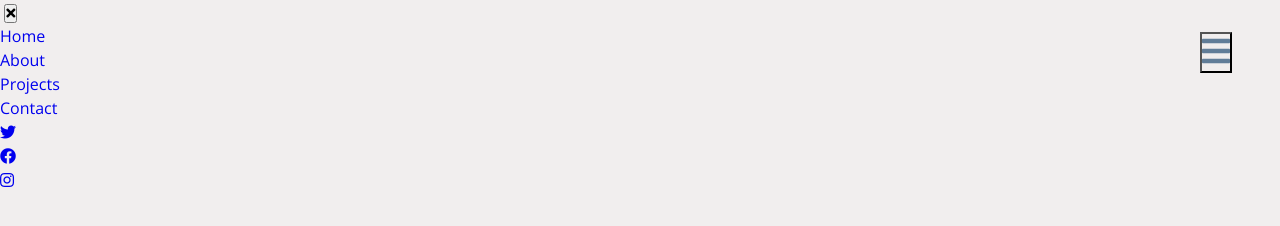
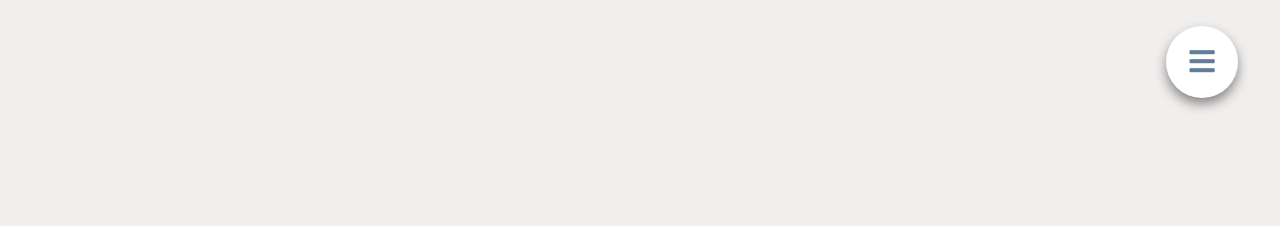
Before and after one commit to vishalgaswar/responsive-sidebar-template, a plain HTML site: page index.html in a window 1280 px wide. Drawn offline with nearby package versions, Linux system fonts and the light colour scheme.

Commit message:
initial commits

```diff
--- a/css/responsive.css
+++ b/css/responsive.css
@@ -21,3 +21,9 @@
     line-height: 1;
   }
 }
+
+@media screen and (min-width: 676px) {
+  .sidebar {
+    width: 400px;
+  }
+}
--- a/css/style.css
+++ b/css/style.css
@@ -59,7 +59,101 @@ h4{
     position: fixed;
     top: 2rem;
     right: 3rem;
-    font-size: 2rem;
+    font-size: 1.5rem;
+    background: #fff;
+    width: 60px;
+    height: 60px;
+    box-shadow: 0px 5px 10px rgb(136, 133, 133);
+    border-radius: 50%;
+    border-color: transparent;
+    color: #617d98;
+    transition: all 0.3s linear;
+    cursor: pointer;
+    animation: bounce 2s ease-in-out infinite;
+}
+.sidebar-toggle:hover{
+    color: #8bcbf9;
+    font-size: 1.7rem;
+}
+
+@keyframes bounce{
+    0%{
+        transform: scale(1);
+    }
+    50%{
+        transform: scale(1.2);
+    }
+    100%{
+        transform: scale(1);
+    }
+}
+
+.sidebar-header{
+    display: flex;
+    justify-content: center;
+    align-items: center;
+    padding: 1rem 1.5rem;
+}
+.close-btn{
+    font-size: 1.75rem;
     background: transparent;
+    border-color: transparent;
     color: #617d98;
+    transition: all 0.3s linear;
+    cursor: pointer;
+    color: #bb2525;
 }
+.close-btn:hover {
+  color: #e66b6b ;
+  transform: rotate(360deg);
+}
+/* logo */
+.logo{
+    justify-content: center;
+    height: 40px;
+}
+/* links */
+.links a{
+    display: block;
+    font-size: 1.5rem;
+    text-transform: capitalize;
+    padding: 1rem 1.5rem;
+    color: #617d98; /*color grey 5*/
+    transition: all 0.3s linear;
+}
+.links a:hover{
+    background-color:#a5d5f8;
+    color: #617d98;
+    padding-left: 1.75rem;
+}
+.social-icons {
+  justify-self: center;
+  display: flex;
+  padding-bottom: 2rem;
+}
+.social-icons a {
+  font-size: 1.5rem;
+  margin: 0 0.5rem;
+  color:  #617d98;
+  transition:all 0.3s linear;
+}
+.social-icons a:hover {
+  color: #063251;
+}
+.sidebar {
+  position: fixed;
+  top: 0;
+  left: 0;
+  width: 100%;
+  height: 100%;
+  background: #fff;
+  display: grid;
+  grid-template-rows: auto 1fr auto;
+  row-gap: 1rem;
+  box-shadow:hsl(360, 67%, 44%);
+  transition: all 0.3s linear;
+  transform: translate(-100%);
+}
+.show-sidebar {
+  transform: translate(0);
+}
--- a/js/app.js
+++ b/js/app.js
@@ -0,0 +1,7 @@
+const toggleBtn = document.querySelector(".sidebar-toggle");
+const closeBtn = document.querySelector(".close-btn");
+const sidebar = document.querySelector(".sidebar");
+
+toggleBtn.addEventListener("click",function(){
+    sidebar.classList.toggle("show-sidebar");
+});
```
